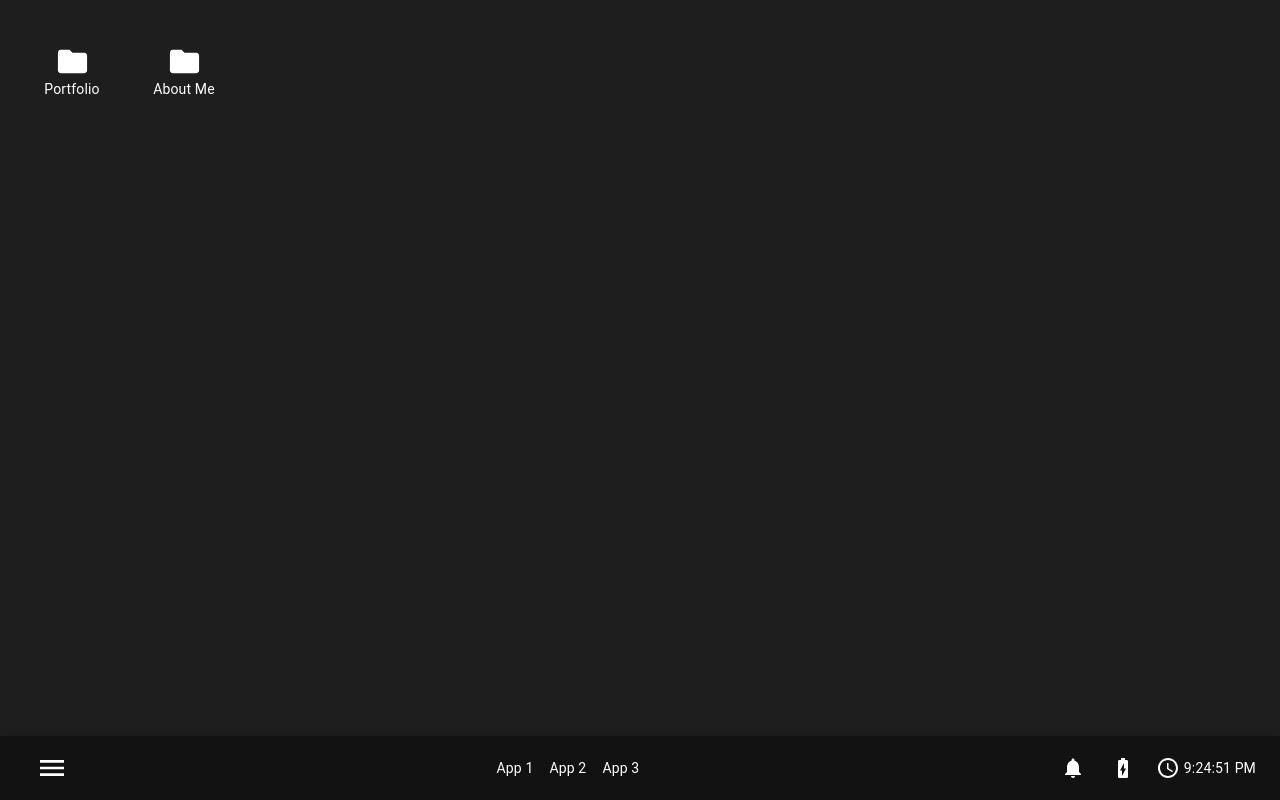
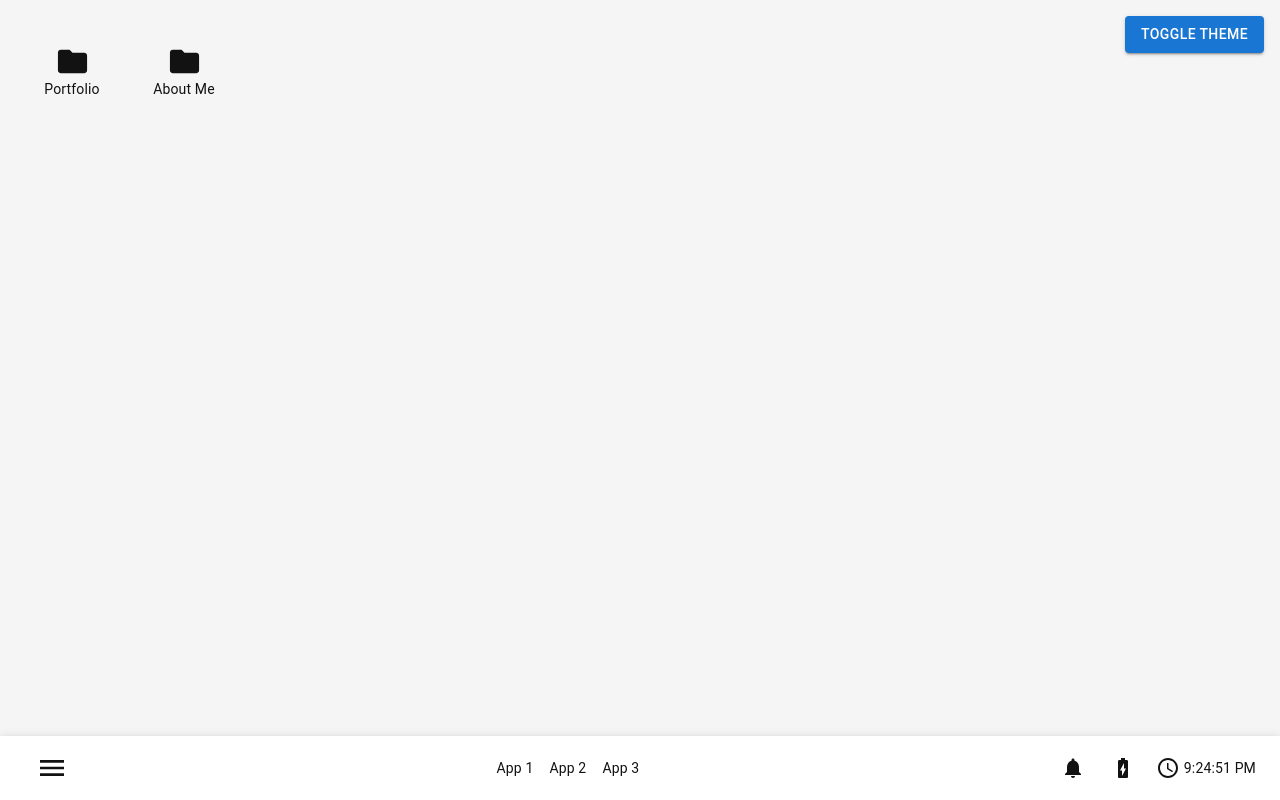
Before and after one commit to jaakkomaenpaa/portfolio, a React (Vite) app in the folder client/: page / in a window 1280 px wide. Built offline with nearby package versions, Linux system fonts and the light colour scheme.

Commit message:
apply dark and light modes

```diff
--- a/client/package.json
+++ b/client/package.json
@@ -16,7 +16,8 @@
     "@mui/material": "^6.2.1",
     "react": "^18.3.1",
     "react-dom": "^18.3.1",
-    "react-draggable": "^4.4.6"
+    "react-draggable": "^4.4.6",
+    "zustand": "^5.0.2"
   },
   "devDependencies": {
     "@eslint/js": "^9.15.0",
--- a/client/src/App.tsx
+++ b/client/src/App.tsx
@@ -1,27 +1,37 @@
-import { Box, CssBaseline } from '@mui/material'
+import { Box, Button, CssBaseline, ThemeProvider } from '@mui/material'
 import Taskbar from './components/Taskbar'
 import Desktop from './components/Desktop'
+import { useThemeStore } from './stores/useThemeStore'
+import { darkTheme, lightTheme } from './theme'
 
 const App = () => {
+  const { isDarkMode, toggleTheme } = useThemeStore()
+
   return (
-    <>
+    <ThemeProvider theme={isDarkMode ? darkTheme : lightTheme}>
       <CssBaseline />
       <Box
         sx={{
           display: 'flex',
           flexDirection: 'column',
           minHeight: '100vh',
-          backgroundColor: '#1e1e1e',
-          color: '#ffffff',
+          backgroundColor: 'background.default',
+          color: 'text.primary',
         }}
       >
         <Box sx={{ flexGrow: 1 }}>
           <Desktop />
         </Box>
 
+        <Box sx={{ position: 'absolute', top: 16, right: 16 }}>
+          <Button variant='contained' onClick={toggleTheme}>
+            Toggle Theme
+          </Button>
+        </Box>
+
         <Taskbar />
       </Box>
-    </>
+    </ThemeProvider>
   )
 }
 export default App
--- a/client/src/components/Desktop.tsx
+++ b/client/src/components/Desktop.tsx
@@ -15,11 +15,11 @@ const StyledDesktop = styled(Box)({
   position: 'relative',
   width: '100%',
   height: '100%',
-  backgroundColor: '#1e1e1e',
+  backgroundColor: 'background.default',
   display: 'flex',
   flexWrap: 'wrap',
   padding: '16px',
-  color: '#ffffff',
+  color: 'text.primary',
 })
 
 const AppIcon = styled(Box)({
@@ -38,8 +38,8 @@ const AppWindow = styled(Box)({
   position: 'absolute',
   width: '300px',
   minHeight: '200px',
-  backgroundColor: '#ffffff',
-  color: '#000000',
+  backgroundColor: 'background.paper',
+  color: 'text.primary',
   boxShadow: '0px 4px 12px rgba(0, 0, 0, 0.4)',
   borderRadius: '8px',
   overflow: 'hidden',
@@ -86,8 +86,8 @@ const Desktop = () => {
                 display: 'flex',
                 justifyContent: 'space-between',
                 alignItems: 'center',
-                backgroundColor: '#1976d2',
-                color: '#ffffff',
+                backgroundColor: 'primary.main',
+                color: 'text.primary',
                 padding: '8px',
               }}
             >
--- a/client/src/components/Taskbar.tsx
+++ b/client/src/components/Taskbar.tsx
@@ -19,8 +19,8 @@ const Taskbar = () => {
       sx={{
         top: 'auto',
         bottom: 0,
-        backgroundColor: '#121212',
-        color: '#ffffff',
+        backgroundColor: 'background.paper',
+        color: 'text.primary',
         display: 'flex',
       }}
     >
@@ -41,9 +41,11 @@ const Taskbar = () => {
           <IconButton color='inherit' size='small'>
             <NotificationsIcon />
           </IconButton>
+
           <IconButton color='inherit' size='small'>
             <BatteryChargingFullIcon />
           </IconButton>
+
           <Box sx={{ display: 'flex', alignItems: 'center' }}>
             <AccessTimeIcon sx={{ mr: 0.5 }} />
             <Typography variant='body2'>
--- a/client/src/index.css
+++ b/client/src/index.css
@@ -1,7 +1,5 @@
 :root {
   font-family: Inter, system-ui, Avenir, Helvetica, Arial, sans-serif;
-
-  color-scheme: light dark;
 
   font-synthesis: none;
   text-rendering: optimizeLegibility;
--- /dev/null
+++ b/client/src/stores/useThemeStore.ts
@@ -0,0 +1,18 @@
+import { create } from 'zustand'
+
+interface ThemeState {
+  isDarkMode: boolean
+  toggleTheme: () => void
+}
+
+const savedTheme = localStorage.getItem('isDarkMode') === 'true'
+
+export const useThemeStore = create<ThemeState>((set) => ({
+  isDarkMode: savedTheme || false,
+  toggleTheme: () =>
+    set((state) => {
+      const newMode = !state.isDarkMode
+      localStorage.setItem('isDarkMode', newMode.toString())
+      return { isDarkMode: newMode }
+    }),
+}))
--- /dev/null
+++ b/client/src/theme.ts
@@ -0,0 +1,41 @@
+import { createTheme, Theme } from '@mui/material'
+
+export const lightTheme: Theme = createTheme({
+  palette: {
+    mode: 'light',
+    primary: {
+      main: '#1976d2', // Blue
+    },
+    secondary: {
+      main: '#ff4081', // Pink
+    },
+    background: {
+      default: '#f5f5f5',
+      paper: '#ffffff',
+    },
+    text: {
+      primary: '#121212',
+      secondary: '#555555',
+    },
+  },
+})
+
+export const darkTheme: Theme = createTheme({
+  palette: {
+    mode: 'dark',
+    primary: {
+      main: '#90caf9', // Light blue
+    },
+    secondary: {
+      main: '#f48fb1', // Light pink
+    },
+    background: {
+      default: '#1e1e1e',
+      paper: '#121212',
+    },
+    text: {
+      primary: '#ffffff',
+      secondary: '#aaaaaa',
+    },
+  },
+})
```
Also changed, not shown: 1 other file (tests, documents, lock files or other folders).
